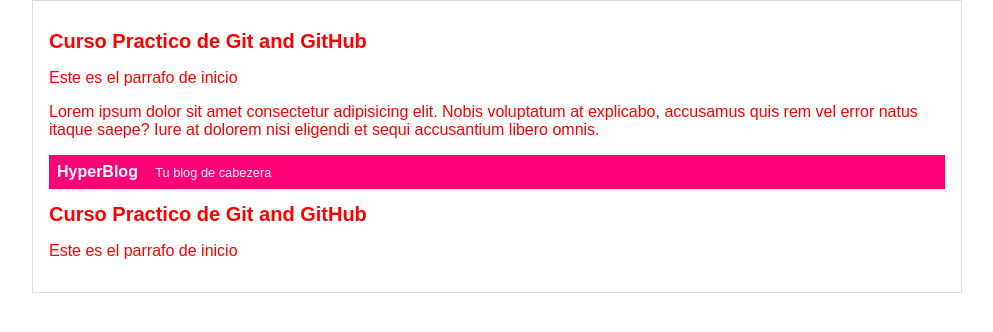
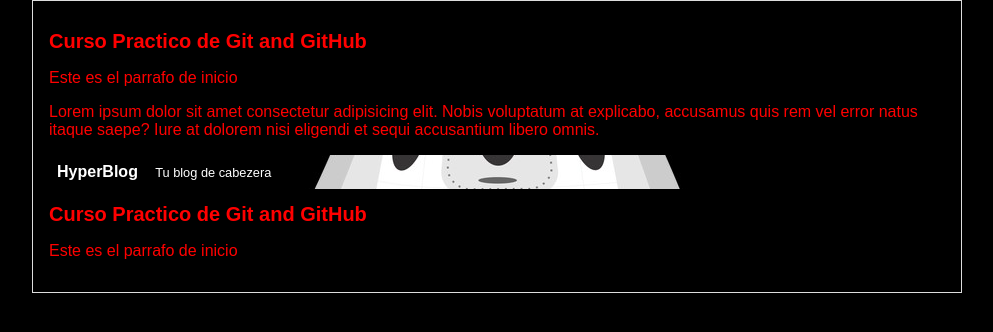
Before and after one commit to yordycuevas/hyperblog, a plain HTML site: page index.html in a window 1280 px wide. Shown: the whole page, without its empty margins (143-1136 px from the left). Drawn offline with Linux system fonts and the light colour scheme.

Commit message:
cambio de fondo y logo nuevo

```diff
--- a/css/style.css
+++ b/css/style.css
@@ -1,4 +1,5 @@
 body {
+  background: black;
   text-align: center;
   font-family:Arial, Helvetica, sans-serif;
   color: red;
@@ -20,7 +21,7 @@ body {
 }
 
 #header {
-    background: rgb(255, 0, 119);
+    background: url("../img/dragon.png") no-repeat center center;
     box-shadow: 0px 2px 50px 0px rgba(255, 255, 255, 0.);
     color: white;
     font-weight: bold;
```
